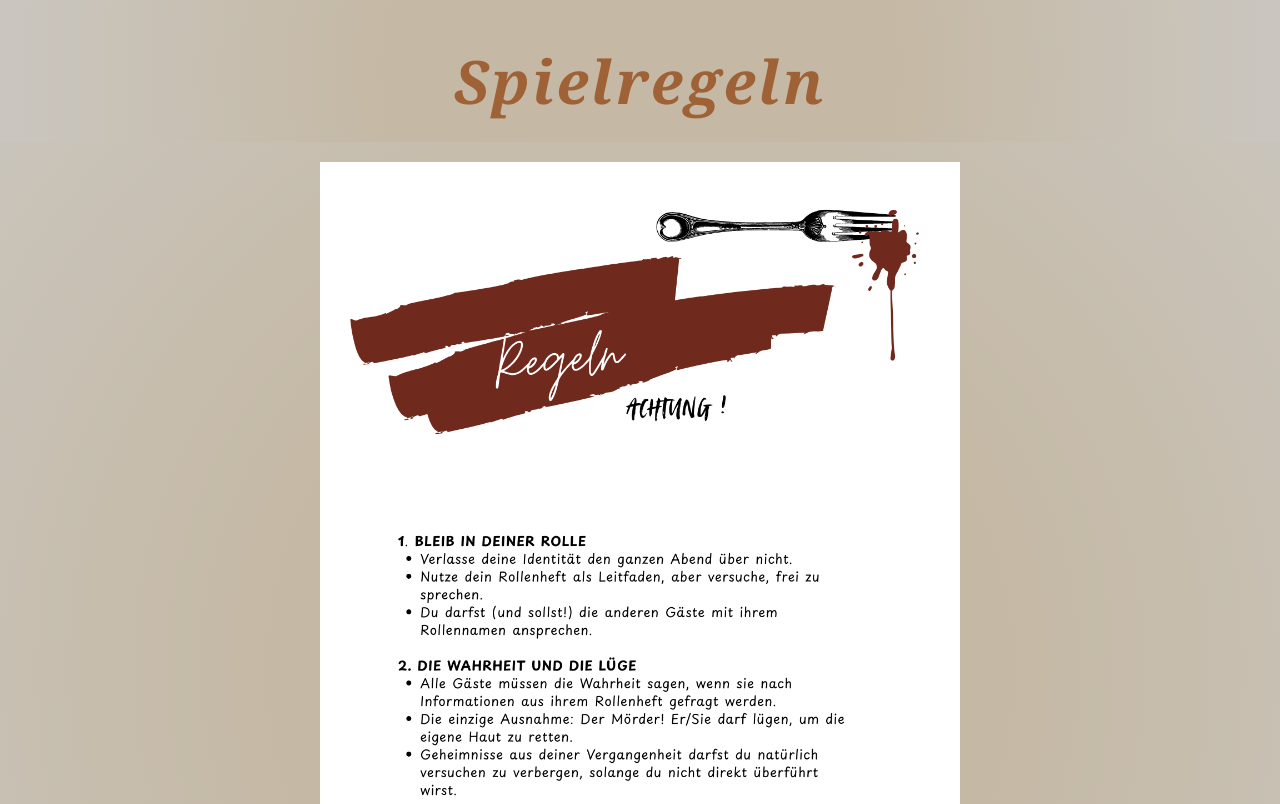
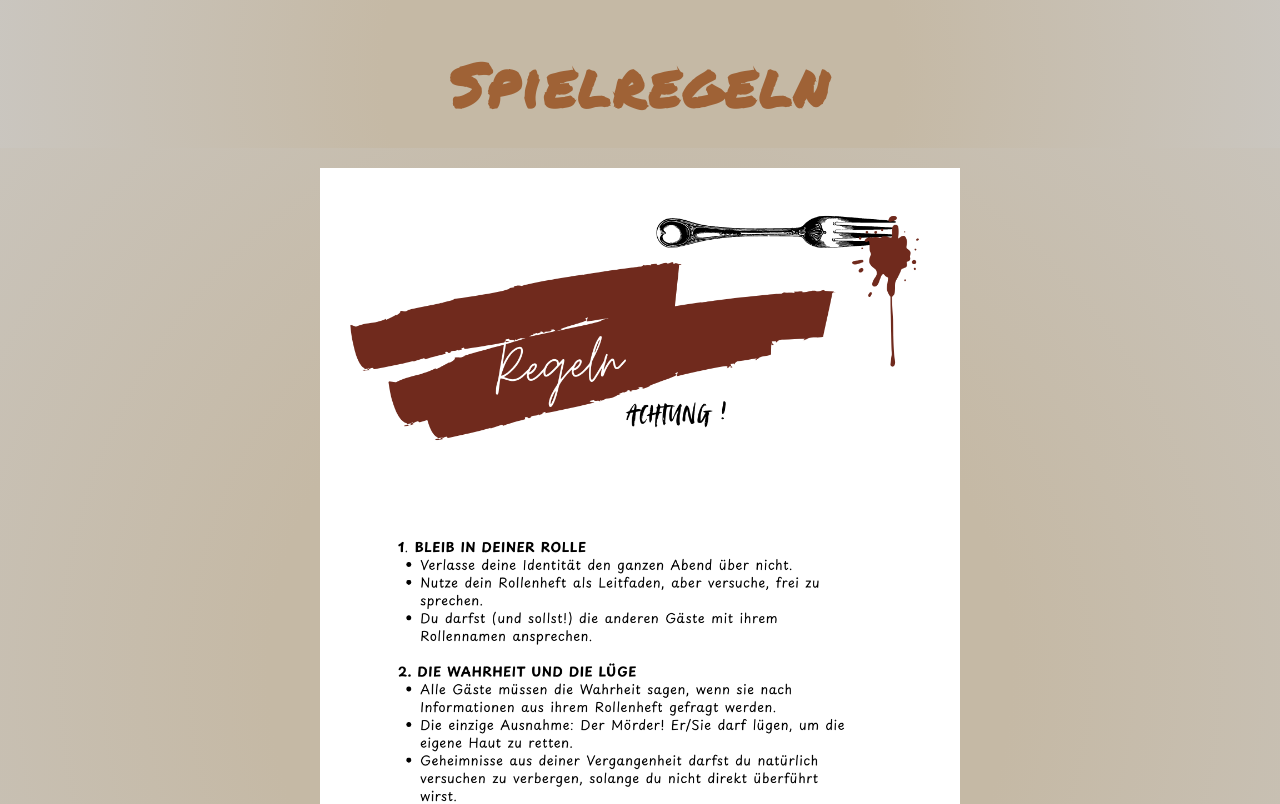
Before and after one commit to dieletztegabel/Die-letzte-Gabel, a plain HTML site: page seite3.html in a window 1280 px wide. Shown: the top 804 px of the page. Drawn offline with Linux system fonts and the light colour scheme.

Commit message:
Titel geändert

```diff
--- a/seite3.html
+++ b/seite3.html
@@ -26,10 +26,9 @@
             margin: 0;
             padding-top: 40px;
             padding-bottom: 20px;
-            font-family: 'Georgia', serif;
+            font-family: 'Permanent Marker', cursive;
             font-size: 60px;
             letter-spacing: 3px;
-            font-style: italic;
             color: #9f6236;
             width: 100%
 
```
